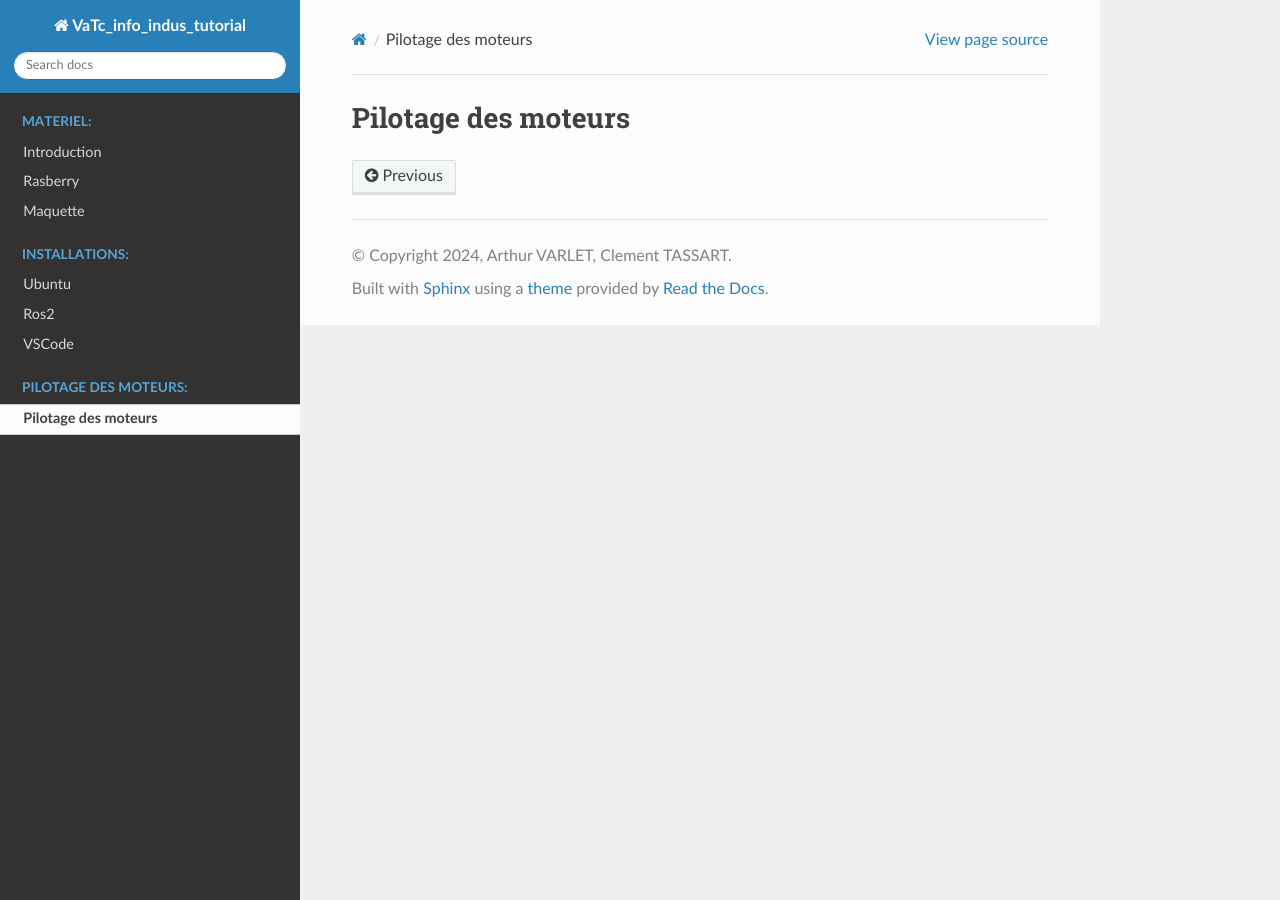
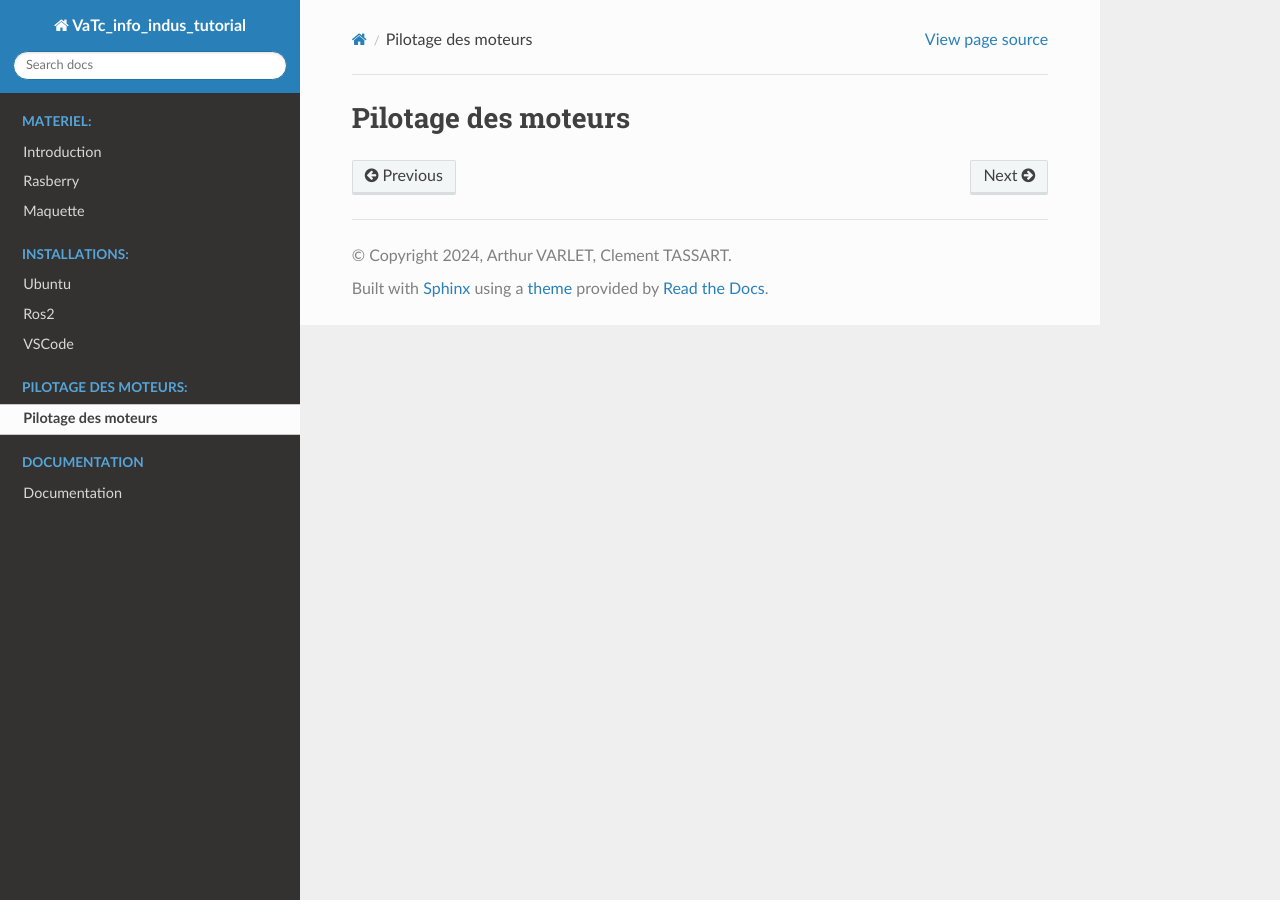
Before and after one commit to Aarthur371/info_indus_tutorial, a Sphinx documentation site: the page built from doc/sphinx/source/Pilotage.rst, in a window 1280 px wide. Built offline with Sphinx 7.4.7 and the Read the Docs theme 3.1.0, drawn with Linux system fonts in a browser that asks for light colours.

Commit message:
document2

```diff
--- a/doc/sphinx/source/index.rst
+++ b/doc/sphinx/source/index.rst
@@ -31,3 +31,9 @@ Documentation Varlet Tassart
    :caption: Pilotage des moteurs:
 
    Pilotage
+
+.. toctree::
+   :maxdepth: 3
+   :caption: Documentation
+
+   document
```
